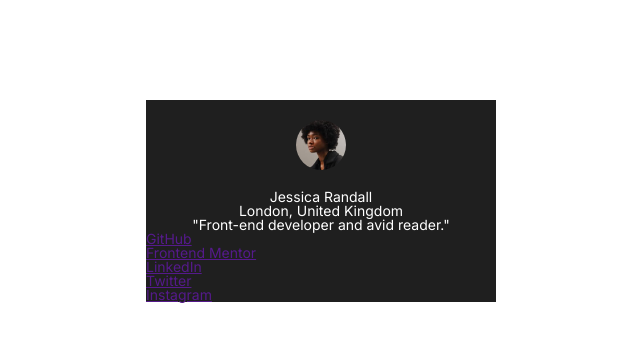
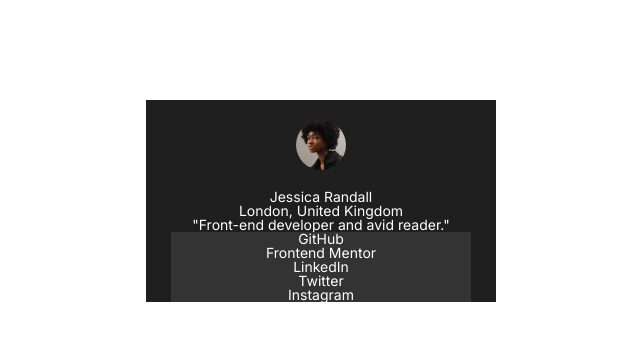
Before and after one commit to muhd09afiq/Frontend-Mentor-Challenges, a plain HTML site: page 02_social-links-profile-main/index.html in a window 1280 px wide. Shown: the whole page, without its empty margins (319-959 px from the left). Drawn offline with Linux system fonts and the light colour scheme.

Commit message:
chore styling for nav links

```diff
--- a/02_social-links-profile-main/styles.css
+++ b/02_social-links-profile-main/styles.css
@@ -44,7 +44,23 @@ body {
   margin: 20px;
 }
 
-.button-wrapper {
+nav {
   display: flex;
   flex-direction: column;
+  align-items: center;
 }
+
+li > a {
+  text-decoration: none;
+  color: inherit;
+}
+
+li:hover {
+  background-color: yellow;
+}
+
+li {
+  width: 300px;
+  background-color: var(--clr-grey);
+  text-align: center;
+}
```
